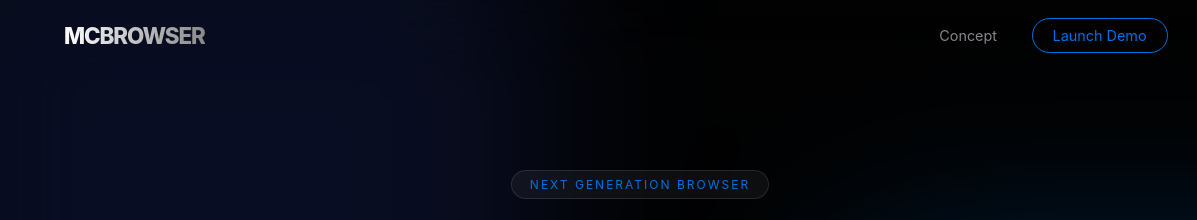
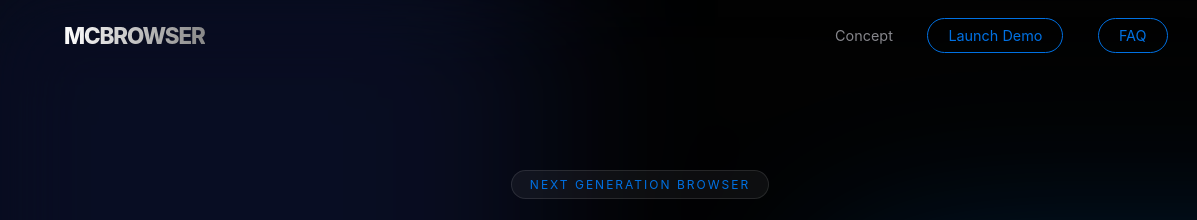
Before and after one commit to mikancat10/MCBrowser, a plain HTML site: page index.html in a window 1280 px wide. Shown: the top 220 px of the page, 0-1197 px from the left. Drawn offline with Linux system fonts and the light colour scheme.

Commit message:
Add FAQ link to navigation

```diff
--- a/index.html
+++ b/index.html
@@ -19,6 +19,7 @@
         <div class="nav-links">
             <a href="index.html">Concept</a>
             <a href="demo.html" class="nav-demo-link">Launch Demo</a>
+            <a href="faq.html" class="nav-demo-link">FAQ</a>
             <a href="https://github.com/mikancat10/MCBrowser" target="_blank"><i class="fab fa-github"></i></a>
         </div>
     </nav>
```
